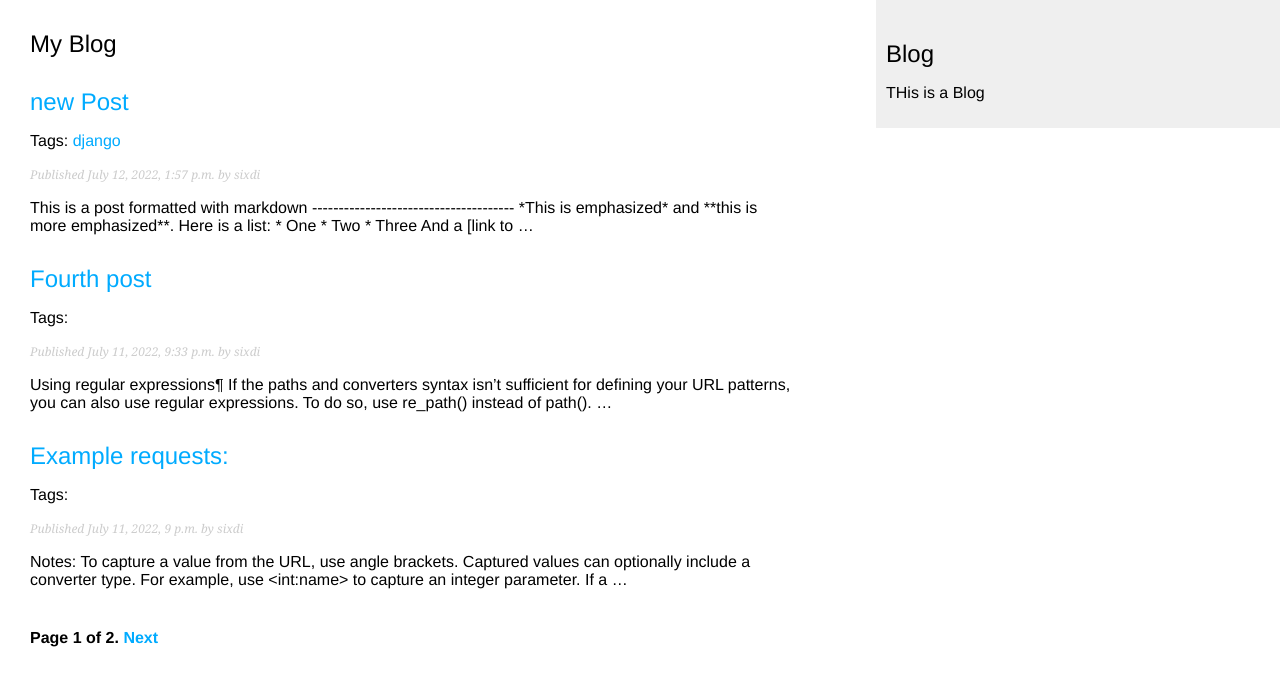
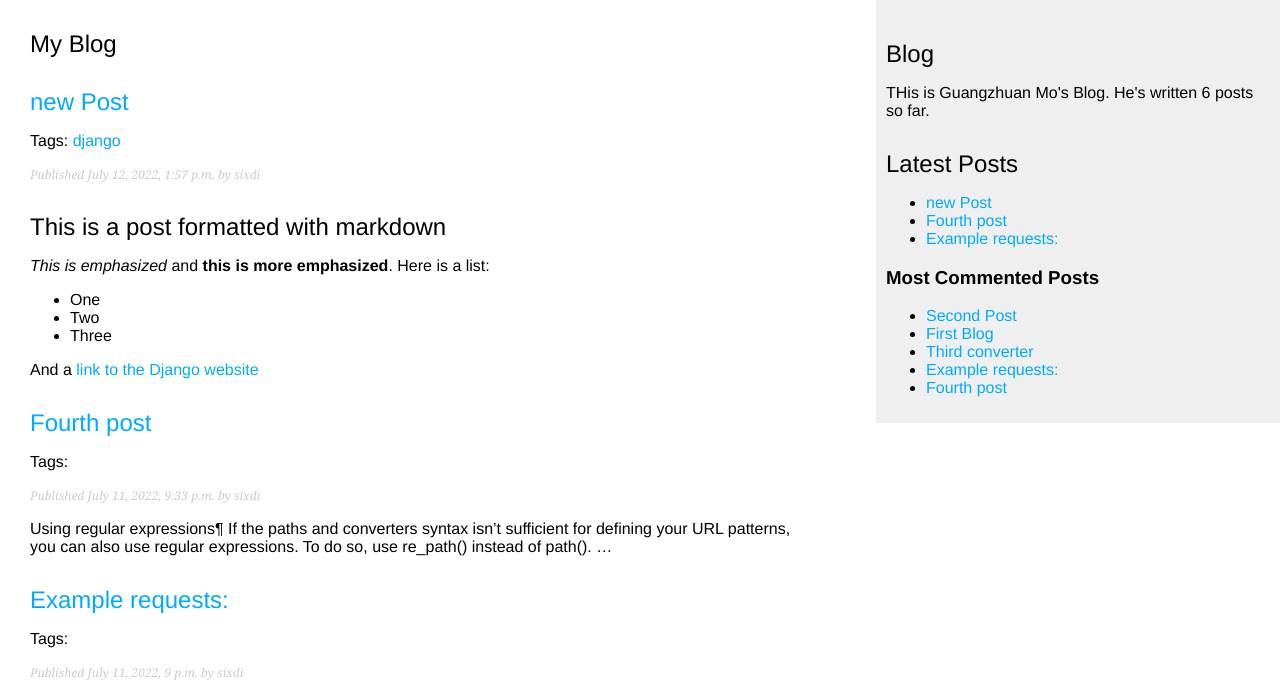
Before and after one commit to 954gmo/django_demo_proj, a Django app: page /blog/ in a window 1280 px wide. Shown: the top 680 px of the page. Before the commit the page ends 647 px from the top, so only its background shows below. Run offline with Django 3.2, Linux system fonts and the light colour scheme; data comes from the database, SQL or seed files in the repository; both versions use the stored data as it was after the commit; parts of the project's set-up code (start-up, migrations or seed data) failed here and were passed over.

Commit message:
custom template tags and fitlers

```diff
--- /dev/null
+++ b/sig_blog/blog/templatetags/blog_tags.py
@@ -0,0 +1,32 @@
+# -*- encoding:utf-8 -*-
+from __future__ import absolute_import
+from __future__ import division
+from __future__ import print_function
+
+__ENTITY_author__ = "SIX DIGIT INVESTMENT GROUP"
+__author__ = "GWONGZAN"
+
+from django import template
+from django.db.models import Count
+from django.utils.safestring import mark_safe
+import markdown
+from ..models import Post
+
+register = template.Library()
+
+@register.simple_tag
+def total_posts():
+    return Post.published.count()
+
+@register.inclusion_tag('blog/post/latest_posts.html')
+def show_latest_posts(count=5):
+    lastest_posts = Post.published.order_by('-publish')[:count]
+    return {'latest_posts': lastest_posts}
+
+@register.simple_tag
+def get_most_commented_posts(count=5):
+    return Post.published.annotate(total_comments=Count('comments')).order_by('-total_comments')[:count]
+
+@register.filter(name='markdown')
+def markdown_format(text):
+    return mark_safe(markdown.markdown(text))
--- a/sig_blog/templates/blog/base.html
+++ b/sig_blog/templates/blog/base.html
@@ -1,4 +1,5 @@
 {% load static %}
+{% load blog_tags %}
 <!DOCTYPE html>
 <html lang="en">
 <head>
@@ -16,7 +17,18 @@
 
     <div id="sidebar">
         <h2>Blog</h2>
-        <p>THis is a Blog</p>
+        <p>THis is Guangzhuan Mo's Blog. He's written {% total_posts %} posts so far.</p>
+        <h2>Latest Posts</h2>
+        {% show_latest_posts 3 %}
+        <h3>Most Commented Posts</h3>
+        {% get_most_commented_posts as most_commented_posts %}
+        <ul>
+            {% for post in most_commented_posts%}
+                <li>
+                    <a href="{{post.get_absolute_url}}">{{post.title}}</a>
+                </li>
+            {% endfor%}
+        </ul>
     </div>
 
 </body>
--- a/sig_blog/templates/blog/post/detail.html
+++ b/sig_blog/templates/blog/post/detail.html
@@ -1,11 +1,12 @@
 {% extends 'blog/base.html' %}
+{% load blog_tags %}
 
 {% block content %}
     <h1>{{ post.title}}</h1>
     <p class="date">
         Published {{post.publish}} by {{post.author}}
     </p>
-    {{post.body|linebreaks}}
+    {{post.body|markdown}}
 
     <p>
         <a href="{% url 'blog:share_post' post.id %}">Share this post</a>
@@ -30,7 +31,7 @@
             <p class="info">
                 Comment {{ forloop.counter }} by {{ comment.name}} {{comment.created}}
             </p>
-            {{comment.body|linebreaks}}
+            {{comment.body|markdown}}
         </div>
         {% empty %}
         <p>There are not comments yet.</p>
--- /dev/null
+++ b/sig_blog/templates/blog/post/latest_posts.html
@@ -0,0 +1,7 @@
+<ul>
+    {% for post in latest_posts %}
+        <li>
+            <a href="{{post.get_absolute_url}}">{{post.title}}</a>
+        </li>
+    {% endfor %}
+</ul>
--- a/sig_blog/templates/blog/post/list.html
+++ b/sig_blog/templates/blog/post/list.html
@@ -1,5 +1,6 @@
 {% extends 'blog/base.html' %}
-{% block title %} My Blog {% endblock %}
+{% load blog_tags %}
+{% block title %} Guangzhuan Mo's Blog {% endblock %}
 
 {% block content %}
     <h2>My Blog</h2>
@@ -23,7 +24,7 @@
         <p class="date">
             Published {{ post.publish }} by {{ post.author }}
         </p>
-        {{ post.body|truncatewords:30|linebreaks}}
+        {{ post.body|markdown|truncatewords_html:30}}
     {% endfor %}
 
     {% include "blog/post/pagination.html" with page=posts %}
```
Also changed, not shown: sig_blog/blog/templatetags/__init__.py (added, +7 -0 lines), sig_blog/db.sqlite3.
